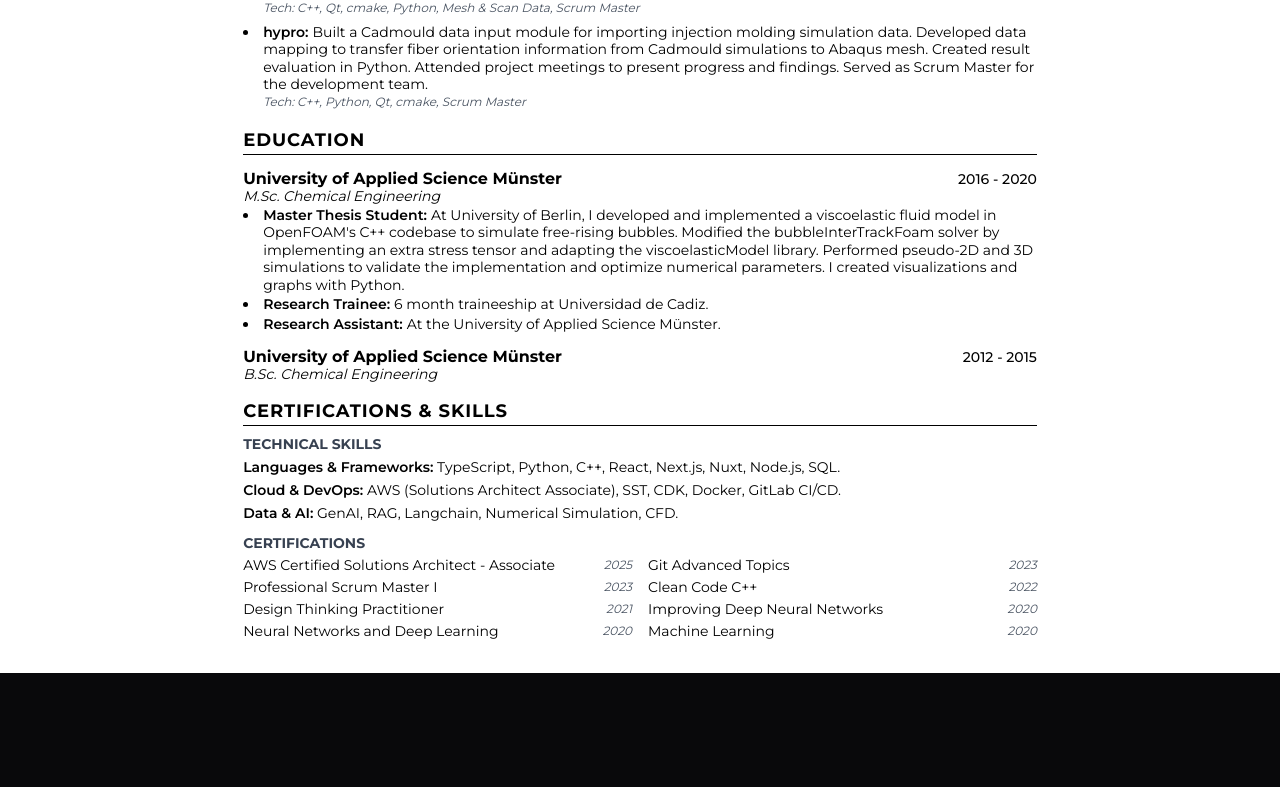
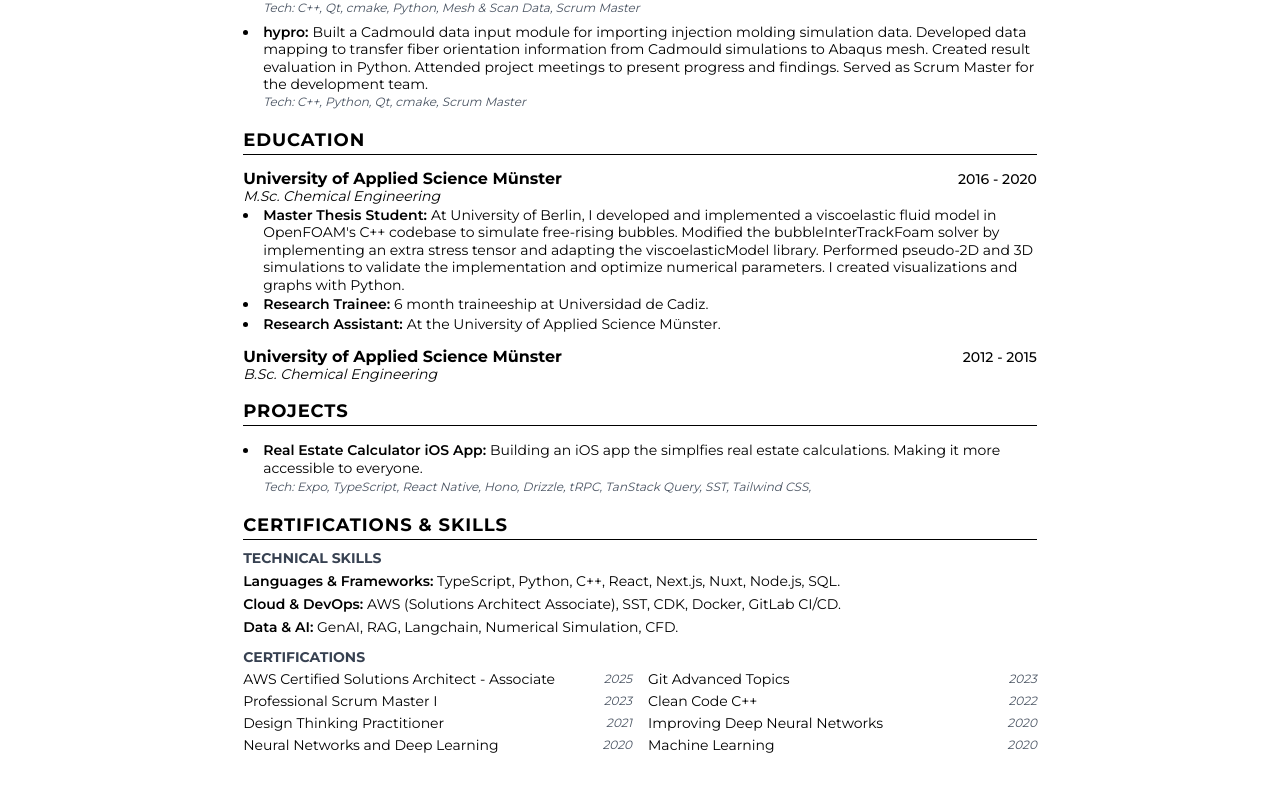
Before and after one commit to pauljasperdev/home, a Next.js app: page /cv in a window 1280 px wide. Shown: the part 840-1627 px from the top of the page. Before the commit the page ends 1513 px from the top, so only its background shows below. Built offline with nearby package versions, Linux system fonts and the light colour scheme.

Commit message:
feat: projects

```diff
--- /dev/null
+++ b/src/app/_components/projects.tsx
@@ -0,0 +1,23 @@
+import { sideProjects } from "~/lib/cv-data";
+import { Project, Section } from "./section";
+
+export default function Projects() {
+  return (
+    <Section
+      title={"Side Projects"}
+      content={
+        <div className="flex min-h-[70vh] w-full max-w-full flex-col sm:max-w-[90%]">
+          {sideProjects.map((project) => (
+            <Project
+              key={project.title}
+              title={project.title}
+              description={project.description}
+              technologies={project.technologies}
+              link={project.link}
+            />
+          ))}
+        </div>
+      }
+    />
+  );
+}
--- a/src/app/_components/section.tsx
+++ b/src/app/_components/section.tsx
@@ -2,6 +2,13 @@ export type ProjectType = {
   title: string;
   description: string;
   technologies: string;
+};
+
+export type SideProjectType = {
+  title: string;
+  description: string;
+  technologies: string;
+  link: string;
 };
 
 export type PositionType = {
@@ -83,16 +90,29 @@ export function Project({
   title,
   description,
   technologies,
+  link,
 }: {
   title: string;
   description: string;
   technologies: string;
+  link?: string;
 }) {
   return (
     <div className="py-4 pl-0">
       <div className="flex flex-col items-start space-y-2 px-0 py-1 sm:items-start sm:px-0">
         <h4 className="text-left text-base text-zinc-300 sm:text-lg">
-          {title}
+          {link ? (
+            <a
+              href={link}
+              target="_blank"
+              rel="noopener noreferrer"
+              className="hover:text-zinc-200"
+            >
+              {title}
+            </a>
+          ) : (
+            title
+          )}
         </h4>
         <p className="w-full text-left text-sm leading-relaxed text-zinc-400 sm:w-[90%] sm:text-base">
           {description}
--- a/src/app/_components/welcome.tsx
+++ b/src/app/_components/welcome.tsx
@@ -1,15 +1,37 @@
-import React from "react";
+"use client";
+
+import React, { useRef } from "react";
 import { Button } from "~/components/ui/button";
 import { Mail, Github, Download } from "lucide-react";
 import Blueskyicon from "./Blueskyicon";
 import Link from "next/link";
 import Image from "next/image";
 
+import { cvData } from "~/lib/cv-data";
+import { Header } from "../cv/_components/header";
+import { Summary } from "../cv/_components/summary";
+import { Experience } from "../cv/_components/experience";
+import { Education } from "../cv/_components/education";
+import { Projects } from "../cv/_components/projects";
+import { Skills } from "../cv/_components/skills";
+
 const Welcome = () => {
+  const printFrameRef = useRef<HTMLIFrameElement>(null);
+
+  const handlePrint = () => {
+    const frame = printFrameRef.current;
+    if (frame && frame.contentWindow) {
+      frame.contentWindow.print();
+    }
+  };
+
   return (
+    <>
       <div className="flex min-h-screen items-center justify-center px-4 sm:items-start sm:justify-start sm:px-0">
         <div className="flex flex-col items-center justify-center space-y-4 sm:items-start sm:space-y-8">
-        <h1 className="text-4xl sm:text-6xl md:text-8xl">Hi, I&apos;m Paul.</h1>
+          <h1 className="text-4xl sm:text-6xl md:text-8xl">
+            Hi, I&apos;m Paul.
+          </h1>
           <div className="flex w-full flex-col items-start justify-start space-y-4">
             <h2 className="text-center text-2xl font-light sm:text-left sm:text-4xl md:text-5xl">
               Solutions Architect, Full-Stack Engineer and Design Thinker
@@ -67,16 +89,11 @@ const Welcome = () => {
                 variant="link2"
                 size="sm"
                 className="w-20 rounded-full"
-              asChild
+                onClick={handlePrint}
               >
-              <Link
-                href="/cv"
-                target="_blank"
-                rel="noopener noreferrer"
-                className="text-lg font-extralight"
-              >
+                <span className="flex items-center gap-1 text-lg font-extralight">
                   CV <Download className="size-6" />
-              </Link>
+                </span>
               </Button>
             </div>
           </div>
@@ -89,6 +106,15 @@ const Welcome = () => {
         height={200}
       /> */}
       </div>
+
+      <iframe
+        ref={printFrameRef}
+        src="/cv"
+        className="fixed h-0 w-0 opacity-0"
+        title="CV Print Frame"
+        aria-hidden="true"
+      />
+    </>
   );
 };
 
--- /dev/null
+++ b/src/app/cv/_components/projects.tsx
@@ -0,0 +1,43 @@
+import { type SideProjectType } from "~/app/_components/section";
+
+export function Projects({ projects }: { projects: SideProjectType[] }) {
+  return (
+    <section className="flex flex-col gap-2 print:gap-0.5">
+      <h2 className="border-b border-black text-lg font-bold uppercase tracking-wider print:text-sm">
+        Projects
+      </h2>
+      <div className="flex flex-col gap-2 pt-2 print:gap-2">
+        <ul className="list-outside list-disc pl-4 pt-0 print:pl-3">
+          {projects.map((project, index) => (
+            <li
+              key={index}
+              className="avoid-break pb-2 pl-1 text-sm leading-tight last:pb-0 print:pb-1 print:pl-0 print:text-[9px] print:leading-[1.1]"
+            >
+              <span className="mr-1 font-semibold">
+                {project.link ? (
+                  <a
+                    href={project.link}
+                    className="hover:underline"
+                    target="_blank"
+                    rel="noopener noreferrer"
+                  >
+                    {project.title}
+                  </a>
+                ) : (
+                  project.title
+                )}
+                :
+              </span>
+              {project.description}
+              {project.technologies && (
+                <span className="mt-0.5 block text-xs italic text-gray-600 print:text-[8px]">
+                  Tech: {project.technologies}
+                </span>
+              )}
+            </li>
+          ))}
+        </ul>
+      </div>
+    </section>
+  );
+}
--- a/src/app/cv/page.tsx
+++ b/src/app/cv/page.tsx
@@ -5,6 +5,7 @@ import { Header } from "./_components/header";
 import { Summary } from "./_components/summary";
 import { Experience } from "./_components/experience";
 import { Education } from "./_components/education";
+import { Projects } from "./_components/projects";
 import { Skills } from "./_components/skills";
 import { DownloadButton } from "./_components/download-button";
 
@@ -43,6 +44,7 @@ export default function CVPage() {
         <Summary summary={cvData.professionalSummary} />
         <Experience experience={cvData.experience} />
         <Education education={cvData.education} />
+        <Projects projects={cvData.sideProjects} />
         <Skills
           skills={cvData.technicalSkills}
           certifications={cvData.certifications}
--- a/src/app/page.tsx
+++ b/src/app/page.tsx
@@ -4,6 +4,7 @@ import Welcome from "./_components/welcome";
 import { useEffect, useRef } from "react";
 import Experience from "./_components/experience";
 import Education, { Certifications } from "./_components/education";
+import Projects from "./_components/projects";
 
 export default function HomePage() {
   const containerRef = useRef<HTMLDivElement>(null);
@@ -87,18 +88,21 @@ export default function HomePage() {
         <Experience />
         <Certifications />
         <Education />
+        <Projects />
 
         {/* Cycle 2 (duplicate) */}
         <Welcome />
         <Experience />
         <Certifications />
         <Education />
+        <Projects />
 
         {/* Cycle 3 (duplicate) */}
         <Welcome />
         <Experience />
         <Certifications />
         <Education />
+        <Projects />
       </div>
     </main>
   );
--- a/src/lib/cv-data.ts
+++ b/src/lib/cv-data.ts
@@ -1,6 +1,7 @@
 import {
   type StepsType,
   type CertificateType,
+  type SideProjectType,
 } from "~/app/_components/section";
 
 export const experienceSteps: StepsType = [
@@ -155,10 +156,22 @@ export const technicalSkills = {
   dataAI: "GenAI, RAG, Langchain, Numerical Simulation, CFD.",
 };
 
+export const sideProjects: SideProjectType[] = [
+  {
+    title: "Real Estate Calculator iOS App",
+    description:
+      "Building an iOS app the simplfies real estate calculations. Making it more accessible to everyone.",
+    technologies:
+      "Expo, TypeScript, React Native, Hono, Drizzle, tRPC, TanStack Query, SST, Tailwind CSS, ",
+    link: "https://github.com/pauljasperdev/immo",
+  },
+];
+
 export const cvData = {
   experience: experienceSteps,
   education: educationSteps,
   certifications: certifications,
   professionalSummary,
   technicalSkills,
+  sideProjects,
 };
```
Lines whose indentation alone changed are shown as unchanged.
